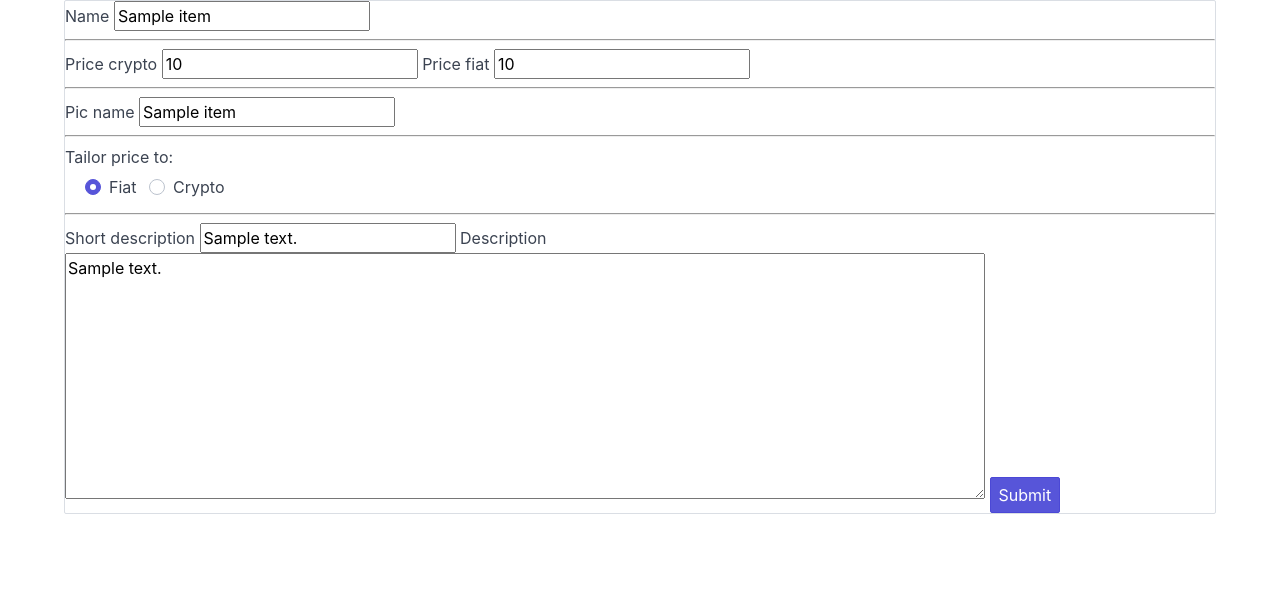
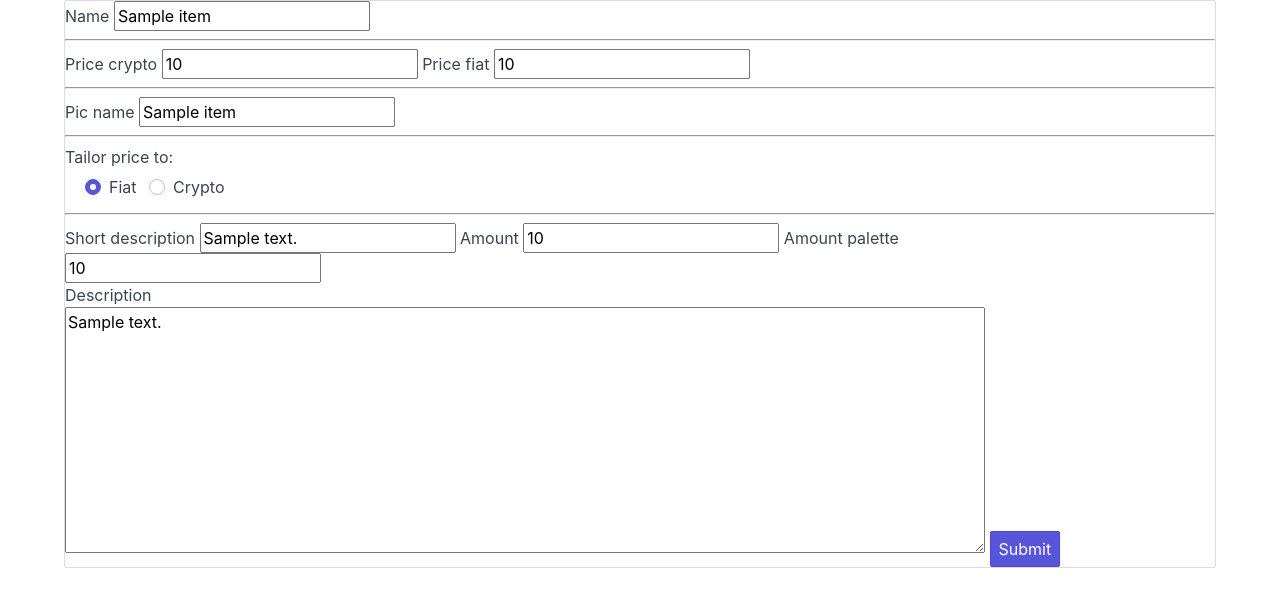
Before and after one commit to sginne/Allium, a Python web app: template app/templates/alliplate/admin-modify-item.html in a window 1280 px wide. Shown: the part 26-633 px from the top of the page. Run offline with Jinja, Linux system fonts and the light colour scheme; the template is opened without the code that fills it: most values are stand-ins (such as "Sample title", 1, 10 or a date in 2020); form fields are guessed from the names that the template uses.

Commit message:
Palette and amount in modify

```diff
--- a/app/models/__init__.py
+++ b/app/models/__init__.py
@@ -26,7 +26,8 @@ class Item(db.Model):
     id = db.Column(db.Integer, primary_key=True,autoincrement=True)
     name = db.Column(db.String(64),nullable=False)
     description = db.Column(db.String(4096))
-    short_description=db.Column(db.String(4096))
+    short_description=db.Column(db.String(256))
+    amount_palette=db.Column(db.String(256))
     pic_name=db.Column(db.String(64))
     amount=db.Column(db.Integer,default=0)
 
--- a/app/routes/admin_item.py
+++ b/app/routes/admin_item.py
@@ -14,6 +14,7 @@ class ItemForm(FlaskForm):
     price_fiat=FloatField('FIAT price')
     pic_name=StringField('Head picture:')
     amount=StringField('Amount(-1=∞)')
+    amount_palette=StringField('1,2,3,4,5 - sell amount presets')
     currency=RadioField('FIAT/Crypto main flag',choices=[(1, 'fiat'), (2, 'crypto')],default=1)
     short_description=StringField('Small description')
     submit = SubmitField('')
@@ -64,6 +65,7 @@ def modify_item(action='default',post_id=None):
                 item[0].price_crypto=modify_form.price_crypto.data
                 item[0].price_fiat=modify_form.price_fiat.data
                 item[0].amount=modify_form.amount.data
+                item[0].amount_palette=modify_form.amount_palette.data
                 item[0].pic_name=modify_form.pic_name.data
                 item[0].short_description=modify_form.short_description.data
                 print(modify_form.pic_name.data)
--- a/app/templates/alliplate/elements/admin-add-form.html
+++ b/app/templates/alliplate/elements/admin-add-form.html
@@ -24,7 +24,13 @@
                 <hr>
                 <label>{{form.short_description.label}}</label>
                 <input type="text" name="{{form.short_description.name}}" value="{{items[0].short_description}}">
+                <label>{{form.amount.label}}</label>
+                <input type="text" name="{{form.amount.name}}" value="{{items[0].amount}}">
+                <label>{{form.amount_palette.label}}</label>
+                <br>
+                <input type="text" name="{{form.amount_palette.name}}" value="{{items[0].amount_palette}}">
 
+				<br>
                 <label>{{form.description.label}}</label>
                 <br>
                 <textarea style="width: 80%;" rows="10" name="{{form.description.name}}" >{{items[0].description}}</textarea>
```
Also changed, not shown: app/db/data.sql, 1 other file.
